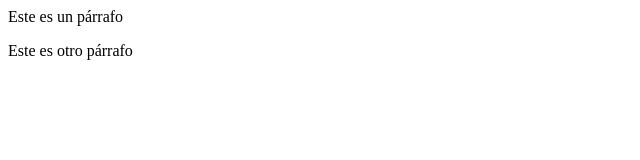
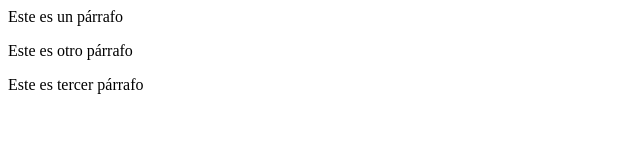
Before and after one commit to Bertramconrad/git-course-test, a plain HTML site: page index.html in a window 1280 px wide. Shown: the whole page, without its empty margins (0-640 px from the left). Drawn offline with Linux system fonts and the light colour scheme.

```diff
--- a/index.html
+++ b/index.html
@@ -3,5 +3,6 @@
     <title>SITIO WEB</title>
     <p>Este es un p&aacute;rrafo</p>
     <p>Este es otro p&aacute;rrafo</p>
+    <p>Este es tercer p&aacute;rrafo</p>
     <body></body>
 </html>
```
